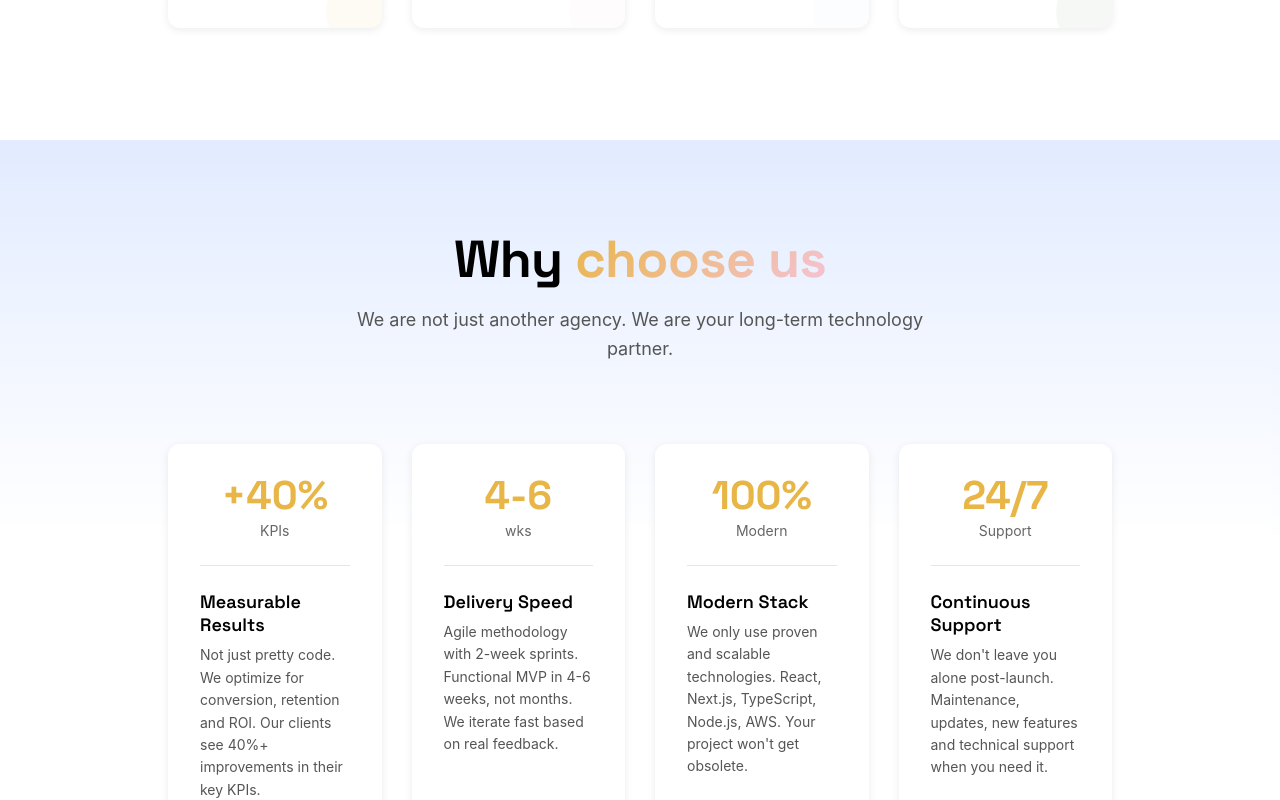
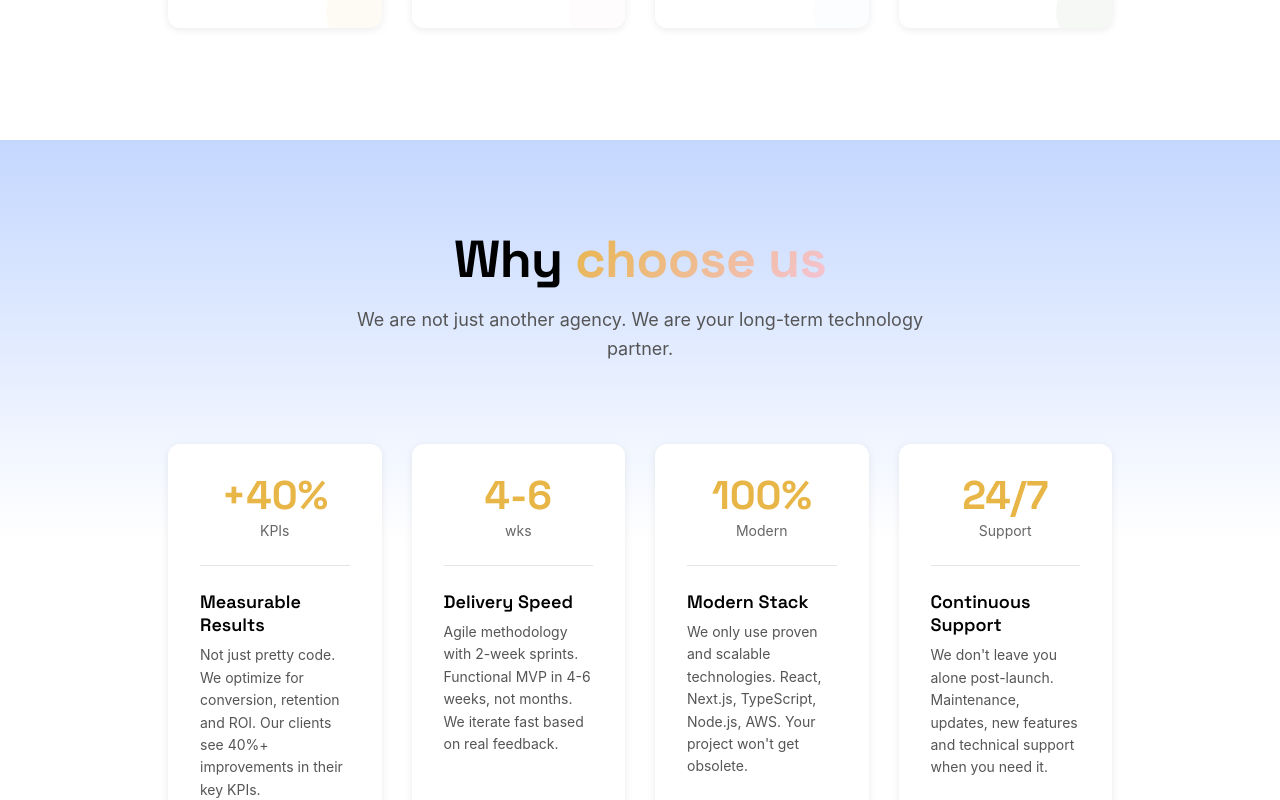
Before and after one commit to Jorgearellano1/arellano-tech-labs, a React (Vite) app: page / in a window 1280 px wide. Shown: the part 1460-2260 px from the top of the page. Built offline with nearby package versions, Linux system fonts and the light colour scheme.

Commit message:
fix: WhyUs section transparent bg for dark mode consistency

```diff
--- a/src/components/sections/WhyUs.css
+++ b/src/components/sections/WhyUs.css
@@ -2,7 +2,7 @@
    WHY US SECTION - BiCo Style
    ============================================ */
 .why-us {
-    background: rgba(255, 255, 255, 0.5);
+    background: transparent;
 }
 
 .reasons-grid {
```
